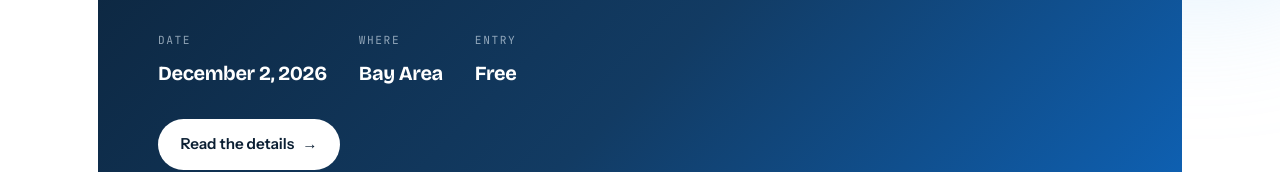
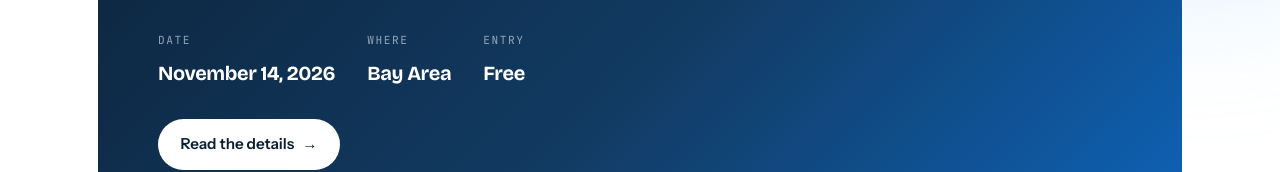
Before and after one commit to okoushiko/DevFintech, a plain HTML site: page index.html in a window 1280 px wide. Shown: the part 3934-4106 px from the top of the page. Drawn offline with nearby package versions, Linux system fonts and the light colour scheme.

Commit message:
Update index.html

```diff
--- a/index.html
+++ b/index.html
@@ -1058,7 +1058,7 @@ details:not([open]) summary:hover{transform:translateX(4px)}
       <h2>Our first hackathon is happening.</h2>
       <p>A one-day, in-person hackathon for Bay Area high schoolers. Show up at 8, form a team, build something that touches money, and pitch it to judges by 20:00. Free to enter, food included, no experience needed.</p>
       <div class="hack-meta">
-        <div>Date<strong>December 2, 2026</strong></div>
+        <div>Date<strong>November 14, 2026</strong></div>
         <div>Where<strong>Bay Area</strong></div>
         <div>Entry<strong>Free</strong></div>
       </div>
```
